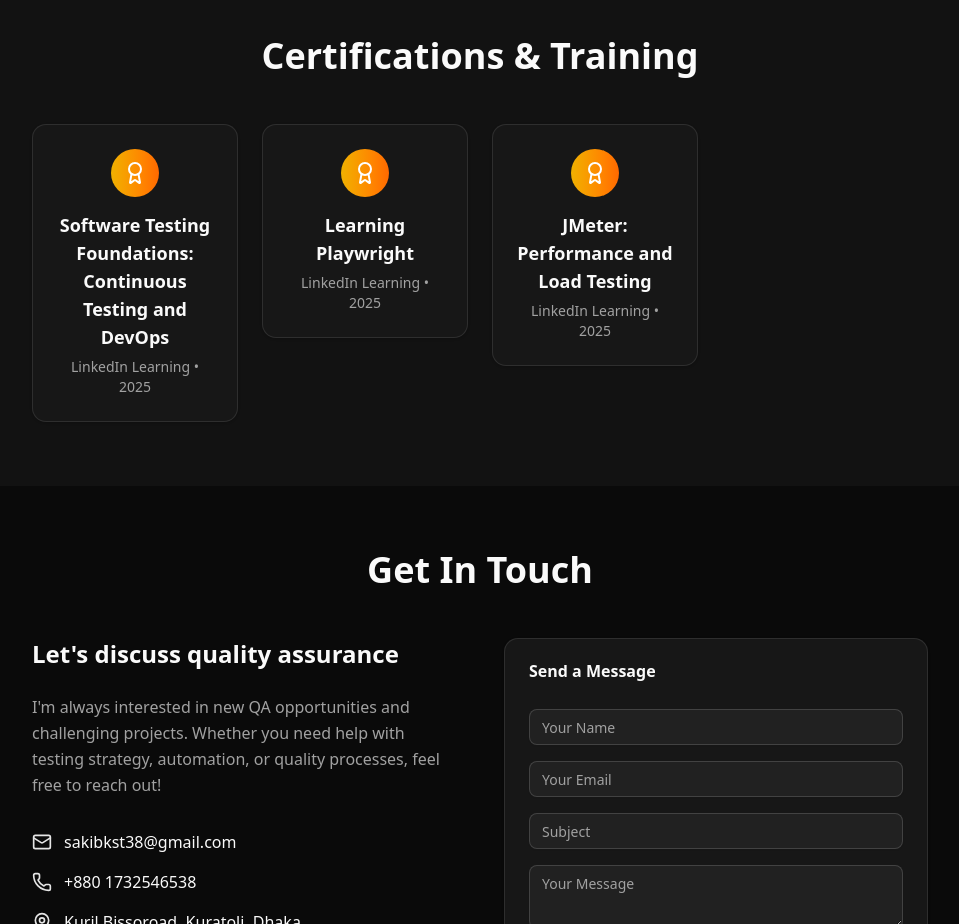
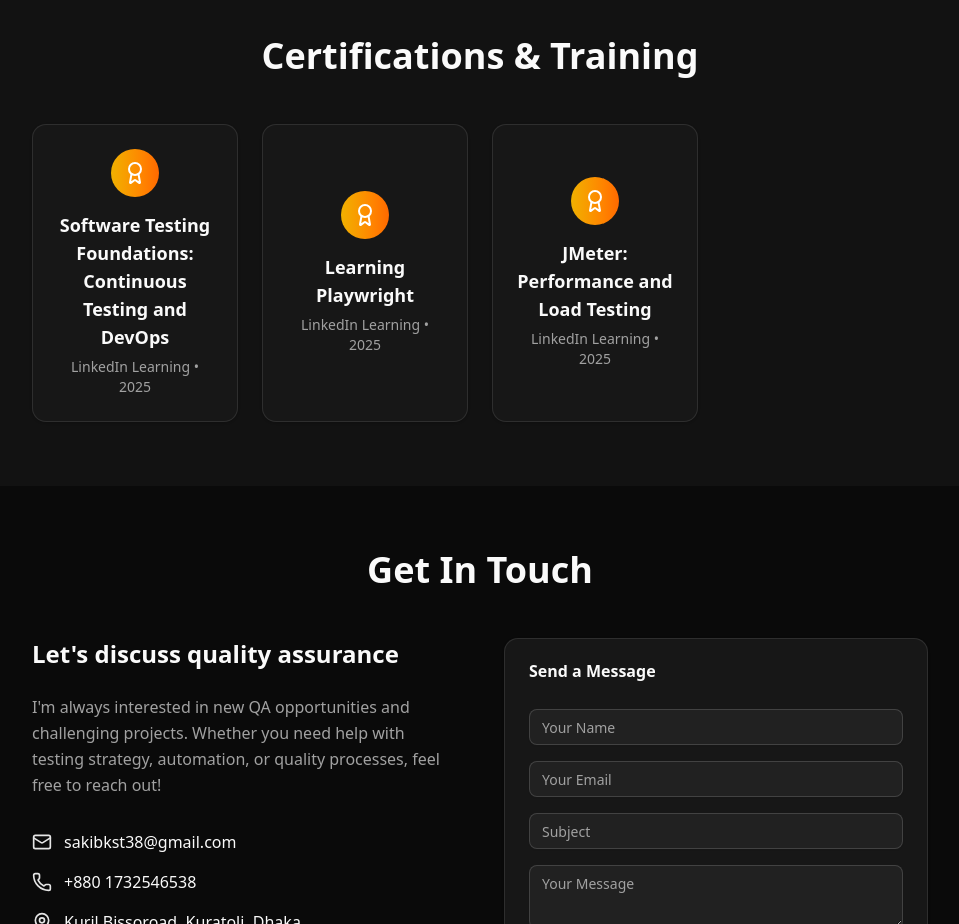
Before and after one commit to sakibkst/sakibeportfolio, a React (Vite) app: page / in a window 1280 px wide. Shown: the part 3760-4684 px from the top of the page, without its empty margins (160-1119 px from the left). Built offline with nearby package versions, Linux system fonts and the light colour scheme.

Commit message:
Add full height styling to Card component for better layout

```diff
--- a/src/App.jsx
+++ b/src/App.jsx
@@ -787,8 +787,9 @@ function App() {
                 variants={itemVariants}
                 whileHover={{ y: -5, scale: 1.02 }}
                 transition={{ type: "spring", stiffness: 300 }}
+                className="h-full"
               >
-                <Card className="text-center hover:shadow-lg transition-all duration-300">
+                <Card className="text-center hover:shadow-lg transition-all duration-300 h-full flex flex-col justify-center">
                   <CardHeader>
                     <motion.div
                       className="mx-auto mb-2 p-3 bg-gradient-to-r from-yellow-500 to-orange-500 rounded-full w-fit"
```
